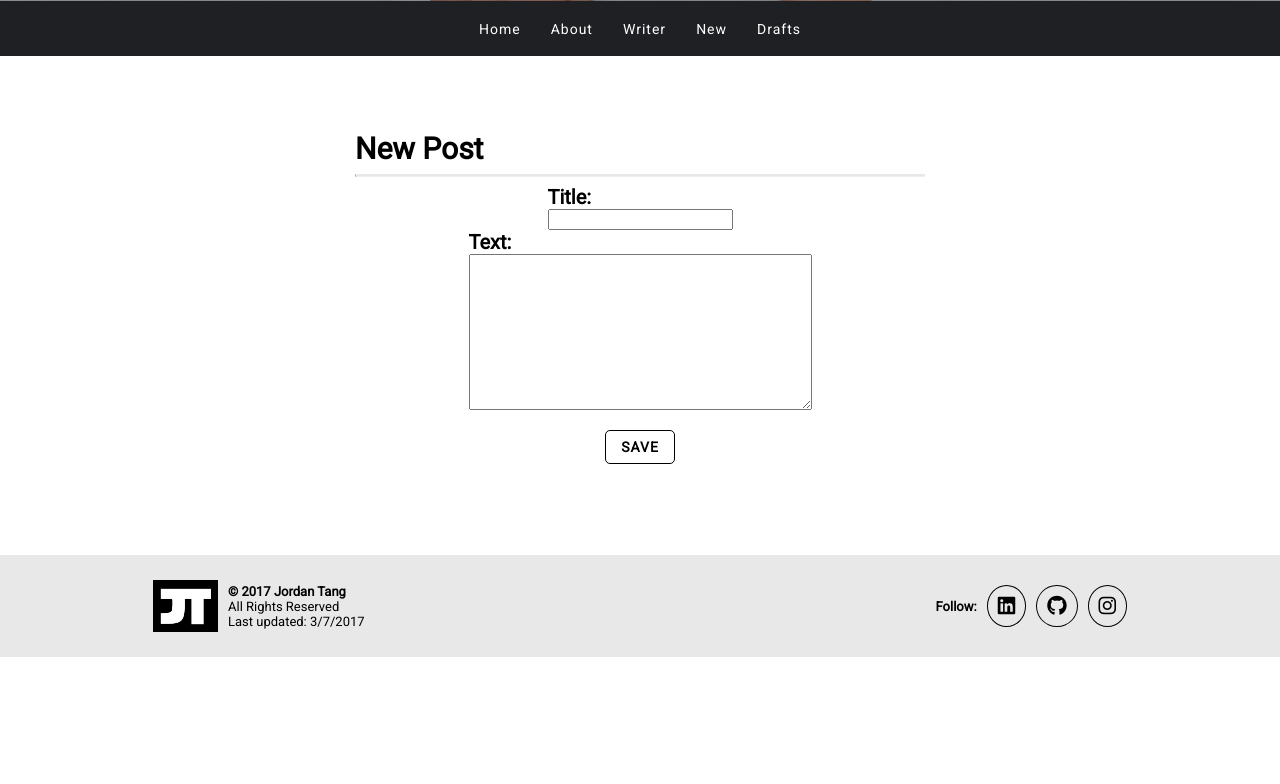
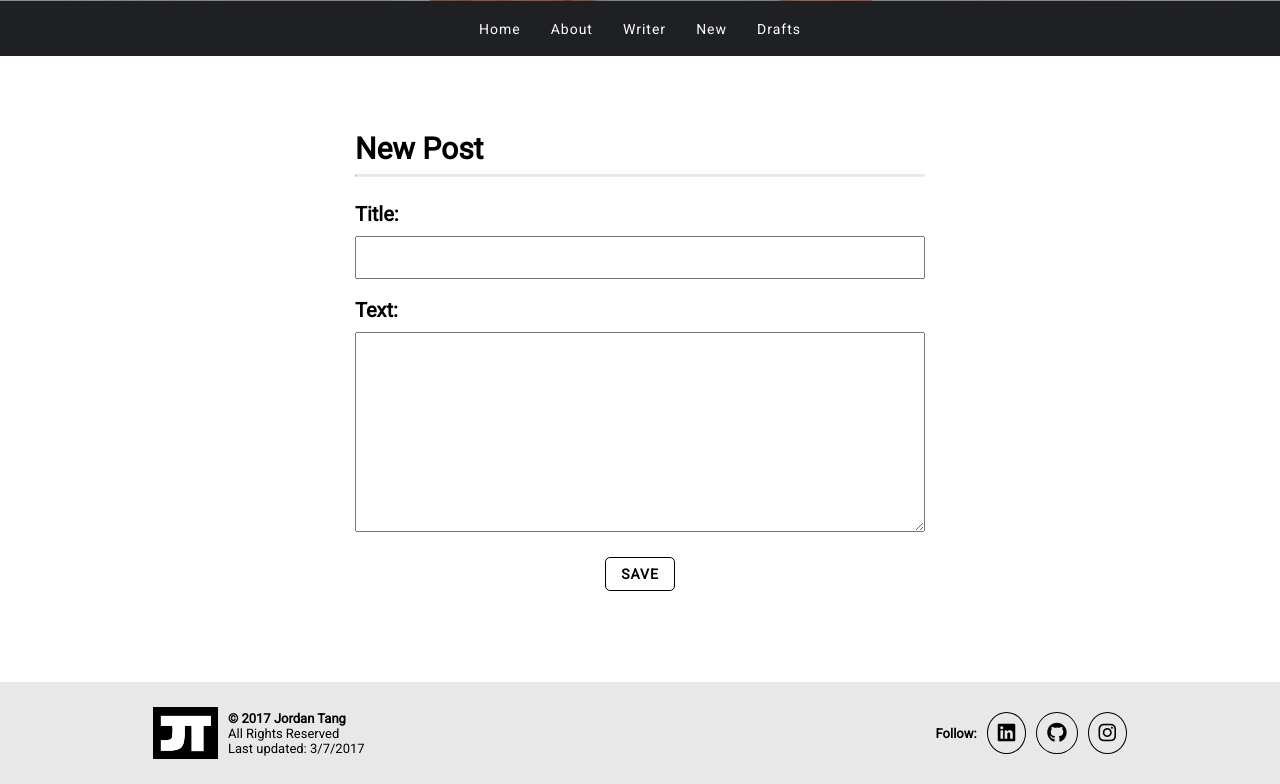
Before and after one commit to tangjl/blog, a Django app: page /post/new/ in a window 1280 px wide. Shown: the part 401-1185 px from the top of the page. Before the commit the page ends 1058 px from the top, so only its background shows below. Run offline with Django 3.2, Linux system fonts and the light colour scheme; a user stored in the database is signed in; some libraries are stand-ins or nearby versions.

Commit message:
form css fixed!

```diff
--- a/app/static/css/style.css
+++ b/app/static/css/style.css
@@ -349,12 +349,31 @@ footer {
 .form-container {
     display: flex;
     flex-direction: column;
-    justify-content: center;
-    align-items: center;
+    margin: 25px 0;
 }
 .title-label {
     font-size: 20px;
     font-weight: 900;
+    margin-bottom: 10px;
+}
+.title-field {
+    font-family: inherit;
+    font-size: inherit;
+    padding: 10px 5px;
+}
+.login-field {
+    all: initial;
+    font-family: inherit;
+    font-size: inherit;
+    padding: 10px 5px;
+    border: 1px solid #9b9b9b;
+}
+.text-field {
+    max-width: 100%;
+    height: 200px;
+    font-family: inherit;
+    font-size: inherit;
+    padding: 5px;
 }
 * {
     box-sizing: border-box;
--- a/app/templates/app/base.html
+++ b/app/templates/app/base.html
@@ -2,6 +2,10 @@
 <!-- if changes to css are not reflecting, clear cache with ctrl fn f5-->
 <!-- python manage.py collectstatic if images stop displaying-->
 <!-- fix new post/edit post, should have different title -->
+<!-- should be able to delte accepted comments after they've been approved as an admin -->
+<!-- Should have a "are you sure" popup when you try to delete something for the first time -->
+<!-- fix cross browser display issue with safari and the submit button -->
+<!-- add pages -->
 <html lang="en">
     <head>
         <meta charset="UTF-8"/>
--- a/app/templates/app/post_edit.html
+++ b/app/templates/app/post_edit.html
@@ -4,15 +4,14 @@
     <div class="inner-container">
         <h2>New Post</h2>
         <hr>
-        <form method="POST" class="">{% csrf_token %}
+        <form method="POST">
+            {% csrf_token %}
             <div class="form-container">
-            {% for field in form %}
-                {{ field.errors }}
-                <div>
-                    <label class="title-label">{{ field.label_tag }}</label>
-                    <div class="">{{ field }}</div>
-                </div>
-            {% endfor %}
+                <label for="id_title" class="title-label">Title:</label>
+                <input id="id_title" class="title-field" type="text" value="{{ form.title.value|default_if_none:"" }}" name="title" maxlength="100" required />
+                <br>
+                <label for="id_text" class="title-label">Text:</label>
+                <textarea id="id_text" class="text-field" type="text" name="text" required>{{ form.text.value|default_if_none:"" }}</textarea>
             </div>
             <button type="submit" class="login-button">SAVE</button>
         </form>
```
Also changed, not shown: app/templates/app/add_comment_to_post.html (+9 -2 lines), app/templates/registration/login.html (+7 -11 lines), db.sqlite3.
